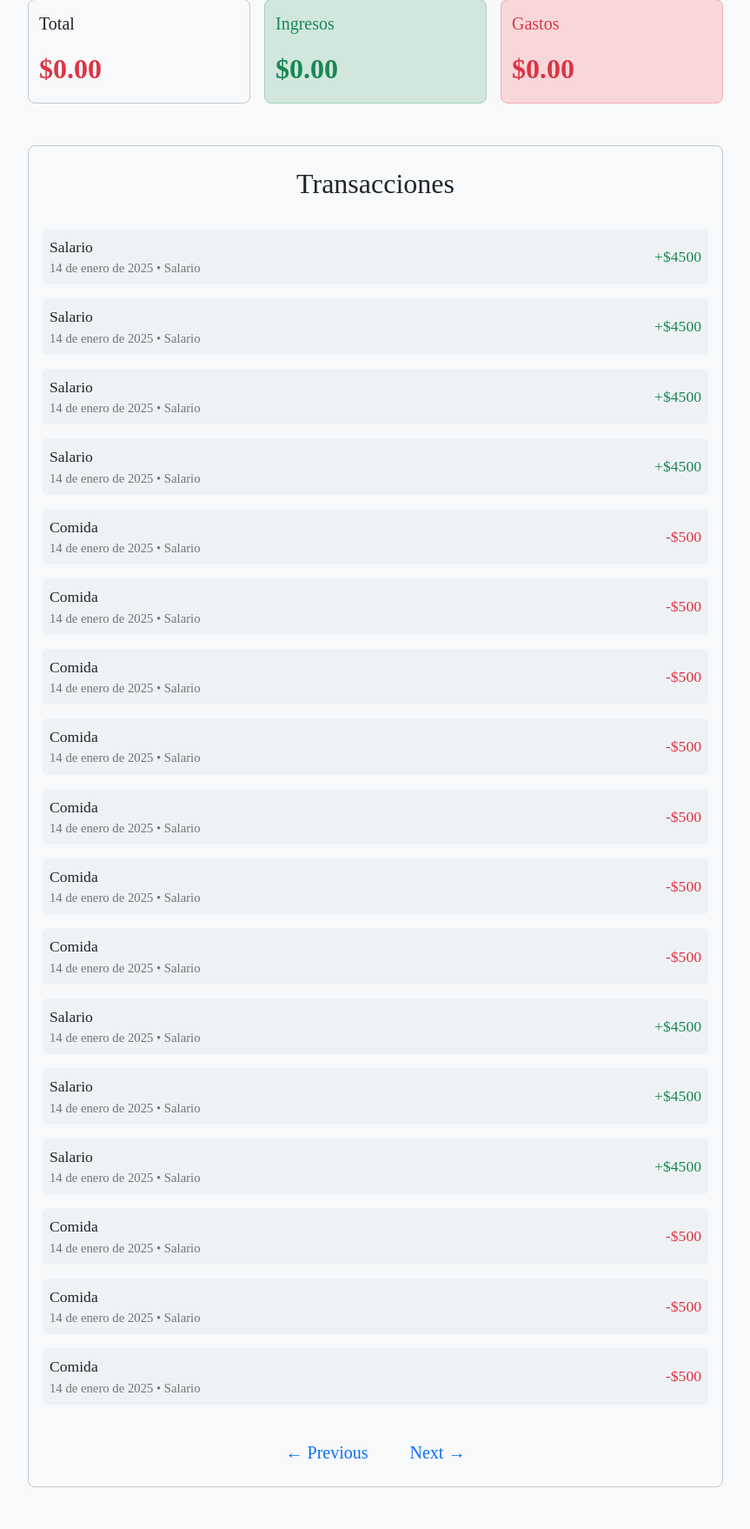
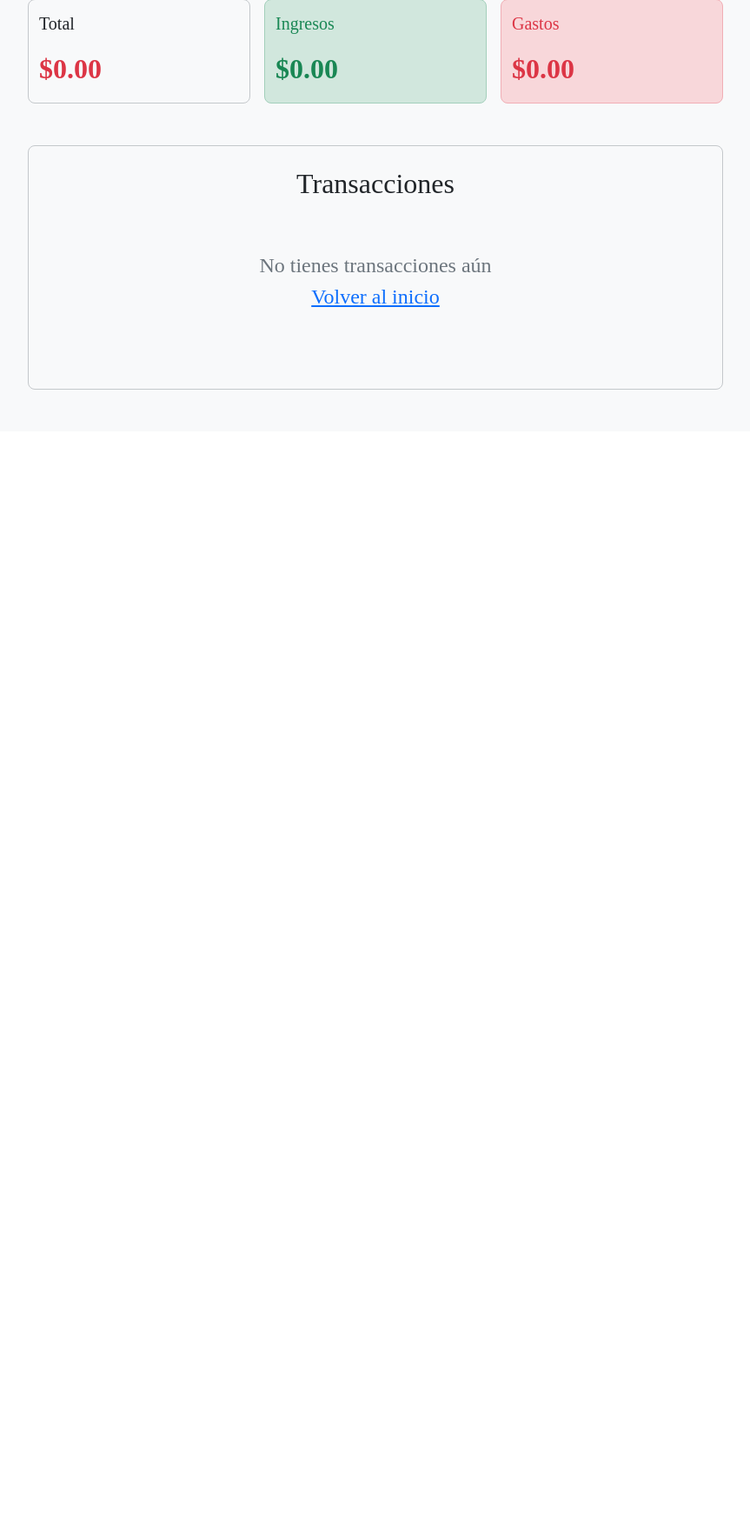
Before and after one commit to JesusHM0406/homestack, a Flask app: page /history in a window 1280 px wide. Shown: the part 545-2303 px from the top of the page at 87% size, without its empty margins (208-1071 px from the left). After the commit the page ends 993 px from the top, so only its background shows below. Run offline with Flask 3, Linux system fonts and the light colour scheme; the visitor is signed in with stand-in values (Sample User, id 1); some web fonts are replaced.

Commit message:
feat: implement transactions history section with the user historical data

```diff
--- a/templates/history.html
+++ b/templates/history.html
@@ -111,196 +111,41 @@
   <section class="history-container my-5 border border-1 border-secondary-subtle px-3 py-4 rounded-3 d-flex flex-column gap-4">
     <h2 class="history-mov-title text-center">Transacciones</h2>
     <ul class="history-list d-flex flex-column gap-3">
+      {% if not page.items and type_f == "all" %}
+        <li class="text-center text-secondary fs-4 my-4">
+          <span class="d-block">No tienes transacciones aún</span>
+          <a href="{{ url_for('index') }}">Volver al inicio</a>
+        </li>
+      {% elif not page.items %}
+        <li class="text-center text-secondary fs-4 my-4">
+          <span class="d-block">No se encontraron resultados con el filtro seleccionado</span>
+        </li>
+      {% else %}
+        {% for item in page %}
           <li class="history-item d-flex justify-content-between align-items-center p-2 rounded-2">
             <div class="history-mov-desc d-flex flex-column">
-          <span class="concept">Salario</span>
-          <span class="meta text-secondary">14 de enero de 2025 • Salario</span>
+              <span class="concept">{{ item.concept }}</span>
+              <span class="meta text-secondary">{{ item.date | date_es }} • {{ item.category.name if item.category_id != None else 'Sin categoría' }}</span>
             </div>
 
             <div class="history-mov-amount">
-          <span class="fw-medium text-success">+$4500</span>
+              <span class="fw-medium text-{{ 'success' if item.type.value == 'income' else 'danger' }}">{{ '+' if item.type.value == 'income' else '-' }}{{ item.amount | money }}</span>
             </div>
           </li>
-
-      <li class="history-item d-flex justify-content-between align-items-center p-2 rounded-2">
-        <div class="history-mov-desc d-flex flex-column">
-          <span class="concept">Salario</span>
-          <span class="meta text-secondary">14 de enero de 2025 • Salario</span>
-        </div>
-
-        <div class="history-mov-amount">
-          <span class="fw-medium text-success">+$4500</span>
-        </div>
-      </li>
-
-      <li class="history-item d-flex justify-content-between align-items-center p-2 rounded-2">
-        <div class="history-mov-desc d-flex flex-column">
-          <span class="concept">Salario</span>
-          <span class="meta text-secondary">14 de enero de 2025 • Salario</span>
-        </div>
-
-        <div class="history-mov-amount">
-          <span class="fw-medium text-success">+$4500</span>
-        </div>
-      </li>
-
-      <li class="history-item d-flex justify-content-between align-items-center p-2 rounded-2">
-        <div class="history-mov-desc d-flex flex-column">
-          <span class="concept">Salario</span>
-          <span class="meta text-secondary">14 de enero de 2025 • Salario</span>
-        </div>
-
-        <div class="history-mov-amount">
-          <span class="fw-medium text-success">+$4500</span>
-        </div>
-      </li>
-
-      <li class="history-item d-flex justify-content-between align-items-center p-2 rounded-2">
-        <div class="history-mov-desc d-flex flex-column">
-          <span class="concept">Comida</span>
-          <span class="meta text-secondary">14 de enero de 2025 • Salario</span>
-        </div>
-
-        <div class="history-mov-amount">
-          <span class="fw-medium text-danger">-$500</span>
-        </div>
-      </li>
-
-      <li class="history-item d-flex justify-content-between align-items-center p-2 rounded-2">
-        <div class="history-mov-desc d-flex flex-column">
-          <span class="concept">Comida</span>
-          <span class="meta text-secondary">14 de enero de 2025 • Salario</span>
-        </div>
-
-        <div class="history-mov-amount">
-          <span class="fw-medium text-danger">-$500</span>
-        </div>
-      </li>
-
-      <li class="history-item d-flex justify-content-between align-items-center p-2 rounded-2">
-        <div class="history-mov-desc d-flex flex-column">
-          <span class="concept">Comida</span>
-          <span class="meta text-secondary">14 de enero de 2025 • Salario</span>
-        </div>
-
-        <div class="history-mov-amount">
-          <span class="fw-medium text-danger">-$500</span>
-        </div>
-      </li>
-
-      <li class="history-item d-flex justify-content-between align-items-center p-2 rounded-2">
-        <div class="history-mov-desc d-flex flex-column">
-          <span class="concept">Comida</span>
-          <span class="meta text-secondary">14 de enero de 2025 • Salario</span>
-        </div>
-
-        <div class="history-mov-amount">
-          <span class="fw-medium text-danger">-$500</span>
-        </div>
-      </li>
-
-      <li class="history-item d-flex justify-content-between align-items-center p-2 rounded-2">
-        <div class="history-mov-desc d-flex flex-column">
-          <span class="concept">Comida</span>
-          <span class="meta text-secondary">14 de enero de 2025 • Salario</span>
-        </div>
-
-        <div class="history-mov-amount">
-          <span class="fw-medium text-danger">-$500</span>
-        </div>
-      </li>
-
-      <li class="history-item d-flex justify-content-between align-items-center p-2 rounded-2">
-        <div class="history-mov-desc d-flex flex-column">
-          <span class="concept">Comida</span>
-          <span class="meta text-secondary">14 de enero de 2025 • Salario</span>
-        </div>
-
-        <div class="history-mov-amount">
-          <span class="fw-medium text-danger">-$500</span>
-        </div>
-      </li>
-
-      <li class="history-item d-flex justify-content-between align-items-center p-2 rounded-2">
-        <div class="history-mov-desc d-flex flex-column">
-          <span class="concept">Comida</span>
-          <span class="meta text-secondary">14 de enero de 2025 • Salario</span>
-        </div>
-
-        <div class="history-mov-amount">
-          <span class="fw-medium text-danger">-$500</span>
-        </div>
-      </li>
-
-      <li class="history-item d-flex justify-content-between align-items-center p-2 rounded-2">
-        <div class="history-mov-desc d-flex flex-column">
-          <span class="concept">Salario</span>
-          <span class="meta text-secondary">14 de enero de 2025 • Salario</span>
-        </div>
-
-        <div class="history-mov-amount">
-          <span class="fw-medium text-success">+$4500</span>
-        </div>
-      </li>
-
-      <li class="history-item d-flex justify-content-between align-items-center p-2 rounded-2">
-        <div class="history-mov-desc d-flex flex-column">
-          <span class="concept">Salario</span>
-          <span class="meta text-secondary">14 de enero de 2025 • Salario</span>
-        </div>
-
-        <div class="history-mov-amount">
-          <span class="fw-medium text-success">+$4500</span>
-        </div>
-      </li>
-
-      <li class="history-item d-flex justify-content-between align-items-center p-2 rounded-2">
-        <div class="history-mov-desc d-flex flex-column">
-          <span class="concept">Salario</span>
-          <span class="meta text-secondary">14 de enero de 2025 • Salario</span>
-        </div>
-
-        <div class="history-mov-amount">
-          <span class="fw-medium text-success">+$4500</span>
-        </div>
-      </li>
-
-      <li class="history-item d-flex justify-content-between align-items-center p-2 rounded-2">
-        <div class="history-mov-desc d-flex flex-column">
-          <span class="concept">Comida</span>
-          <span class="meta text-secondary">14 de enero de 2025 • Salario</span>
-        </div>
-
-        <div class="history-mov-amount">
-          <span class="fw-medium text-danger">-$500</span>
-        </div>
-      </li>
-
-      <li class="history-item d-flex justify-content-between align-items-center p-2 rounded-2">
-        <div class="history-mov-desc d-flex flex-column">
-          <span class="concept">Comida</span>
-          <span class="meta text-secondary">14 de enero de 2025 • Salario</span>
-        </div>
-
-        <div class="history-mov-amount">
-          <span class="fw-medium text-danger">-$500</span>
-        </div>
-      </li>
-
-      <li class="history-item d-flex justify-content-between align-items-center p-2 rounded-2">
-        <div class="history-mov-desc d-flex flex-column">
-          <span class="concept">Comida</span>
-          <span class="meta text-secondary">14 de enero de 2025 • Salario</span>
-        </div>
-
-        <div class="history-mov-amount">
-          <span class="fw-medium text-danger">-$500</span>
-        </div>
-      </li>
+        {% endfor %}
+      {% endif %}
     </ul>
     <div class="history-links d-flex justify-content-center gap-5">
-      <a href="#" class="text-decoration-none fs-5">&larr; Previous</a>
-      <a href="#" class="text-decoration-none fs-5">Next &rarr;</a>
+      {% if page.has_prev and category %}
+        <a href="{{ url_for('history', cat_id=category.id, filter=type_f ,page=page.prev_num) }}" class="text-decoration-none fs-5">&larr; Anterior</a>
+      {% elif page.has_prev %}
+        <a href="{{ url_for('history', filter=type_f ,page=page.prev_num) }}" class="text-decoration-none fs-5">&larr; Anterior</a>
+      {% endif %}
+      {% if page.has_next and category %}
+        <a href="{{ url_for('history', cat_id=category.id, filter=type_f ,page=page.next_num) }}" class="text-decoration-none fs-5">Siguiente &rarr;</a>
+      {% elif page.has_next %}
+        <a href="{{ url_for('history', filter=type_f ,page=page.next_num) }}" class="text-decoration-none fs-5">Siguiente &rarr;</a>
+      {% endif %}
     </div>
   </section>
 {% endblock %}
```
Lines whose indentation alone changed are shown as unchanged.
